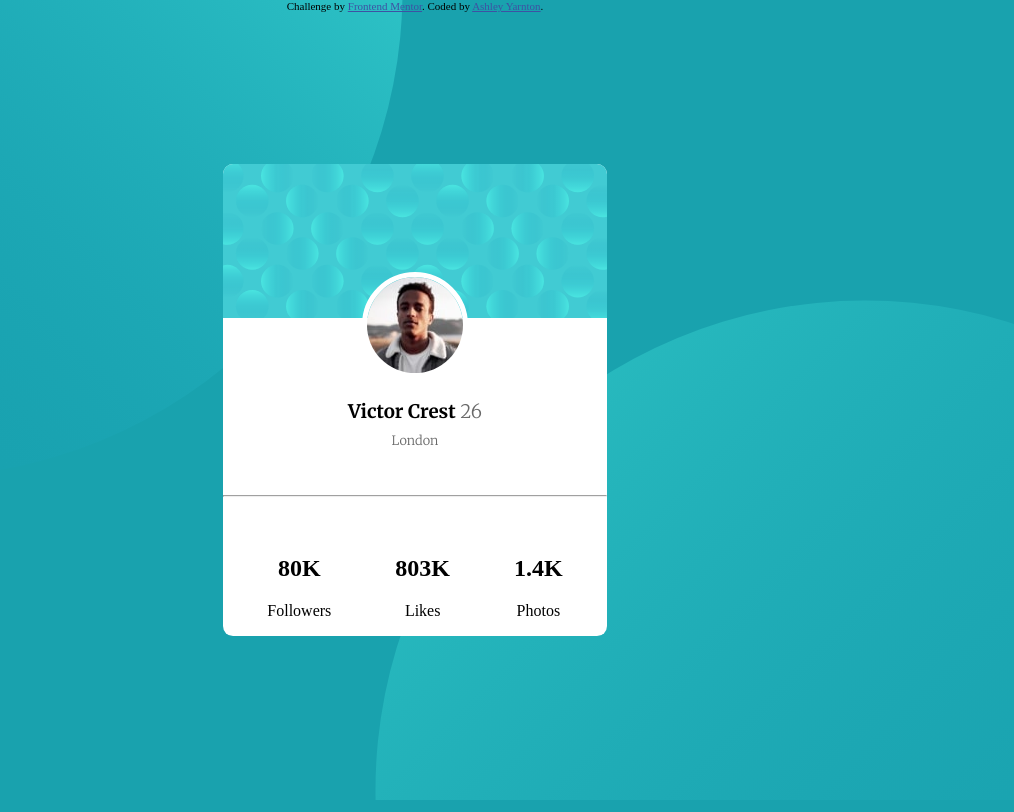
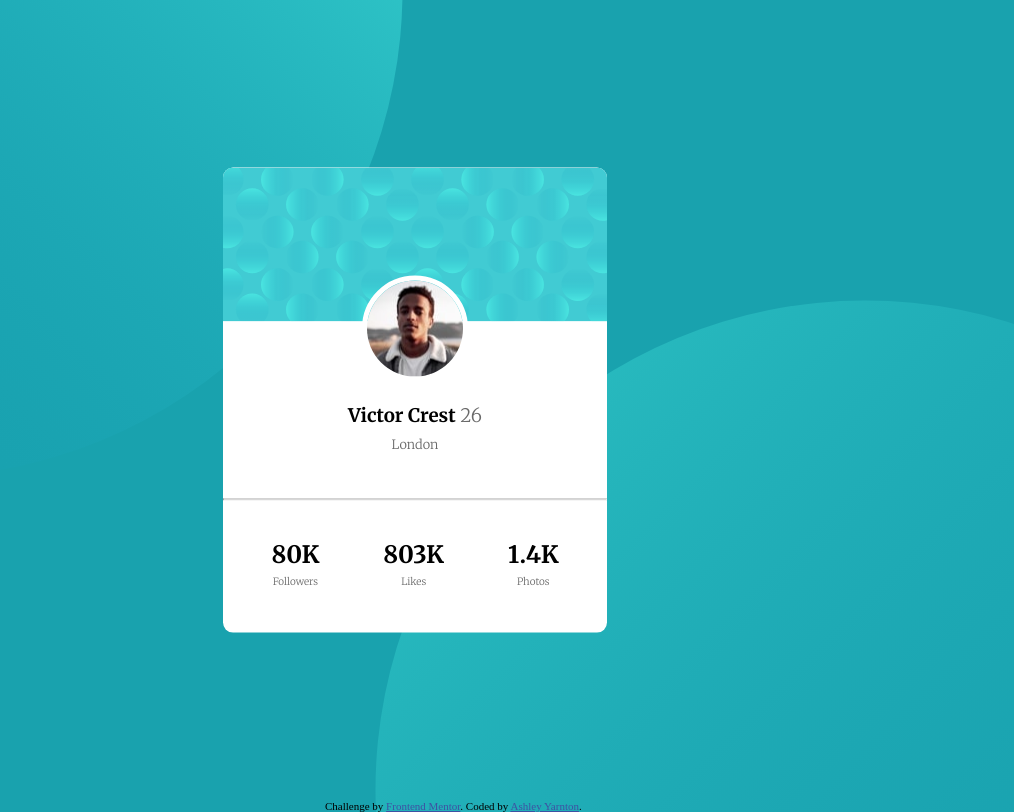
Before and after one commit to yja90/Github-challenge, a plain HTML site: page index.html in a window 1280 px wide. Shown: the whole page, without its empty margins (225-1239 px from the left). Drawn offline with Linux system fonts and the light colour scheme; a web font is replaced by a local one.

Commit message:
Update styles.css

```diff
--- a/css/styles.css
+++ b/css/styles.css
@@ -7,15 +7,21 @@ body {
   text-align: center;
   margin: 0;
 }
+ p { position: relative;
+ bottom: 15px;
+font-family: Merriweather;
+font-size: 10px;
+color: #696969;}
 
-div {
-  margin: 0;
-}
+h2 {font-family:Merriweather; }
 
 hr {
   position: relative;
   bottom: 30px;
 }
+
+.bottom-container {margin: 0;
+padding: 0;}
 
 .card-container {
   background: white;
@@ -24,7 +30,8 @@ hr {
   position: fixed;
   top: 50%;
   left: 50%;
-  transform: translate(-50%, -50%);
+  transform: translate(-50%, -50%)
+  ;
 }
 
 .profile-picture {
@@ -68,14 +75,25 @@ h4 {
 .followers {
   display: inline-block;
   margin-right: 40px;
+  position: relative;
+  bottom:20px;
 }
 
 .likes {
   display: inline-block;
   margin: 0 20px 0 20px;
+  position: relative;
+  bottom:20px;
 }
 
 .photos {
   display: inline-block;
   margin: 0 0 0 40px;
+  position: relative;
+  bottom:20px;
 }
+
+.attribution {position: absolute;
+top: 100%;
+left:550px;
+}
```
